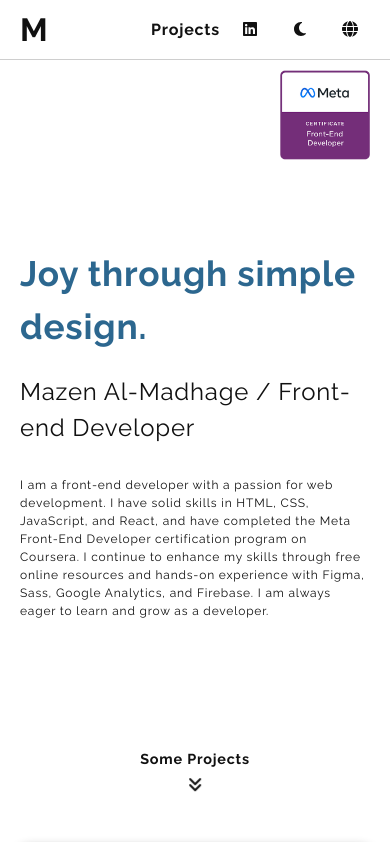
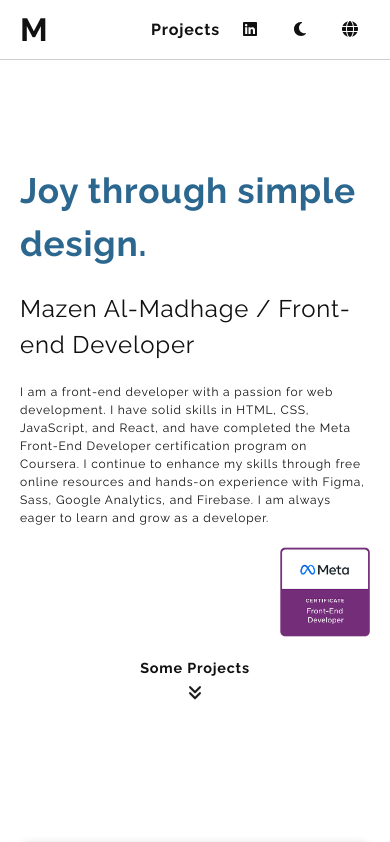
Before and after one commit to mazenLavey/portfolio, a React (Create React App) app: page / in a window 390 px wide. Shown: the top 842 px of the page. Built offline with nearby package versions, Linux system fonts and the light colour scheme; no server answers.

Commit message:
fixing ui in mobile

```diff
--- a/src/pages/home/Landing.jsx
+++ b/src/pages/home/Landing.jsx
@@ -26,7 +26,7 @@ const Landing = ()=> {
             <CertificateBadge />
         </span>
 
-        <a className={LandingCSS.arrow} href="#projects">
+        <a className={LandingCSS.arrow} href="#projects" role='button'>
             <p>{lang === "en"? "some projects" : "Проекты"}</p>
             <FontAwesomeIcon icon={faAnglesDown} />
         </a>
--- a/src/pages/home/styles/Landing.module.css
+++ b/src/pages/home/styles/Landing.module.css
@@ -3,7 +3,7 @@
     flex-flow: column nowrap;
     align-items: flex-start;
     justify-content: center;
-    gap: 30px;
+    gap: 20px;
     height: 100vh;
     position: relative;
 }
@@ -21,10 +21,11 @@
 }
 
 .certificate {
-    position: absolute;
-    top: 70px;
-    right: 20px;
+    /* position: absolute; */
+    /* top: 70px; */
+    /* right: 20px; */
     transition: 0.3s;
+    margin-left: auto;
 }
 
 .certificate img {
@@ -47,11 +48,12 @@
 }
 
 .arrow {
-    position: absolute;
-    bottom: 50px;
-    left: 50%;
-    transform: translateX(-50%);
+    /* position: absolute; */
+    /* bottom: 20px; */
+    /* left: 50%; */
+    /* transform: translateX(-50%); */
     text-align: center;
+    margin: 0 auto;
 }
 
 .arrow>p {
```
